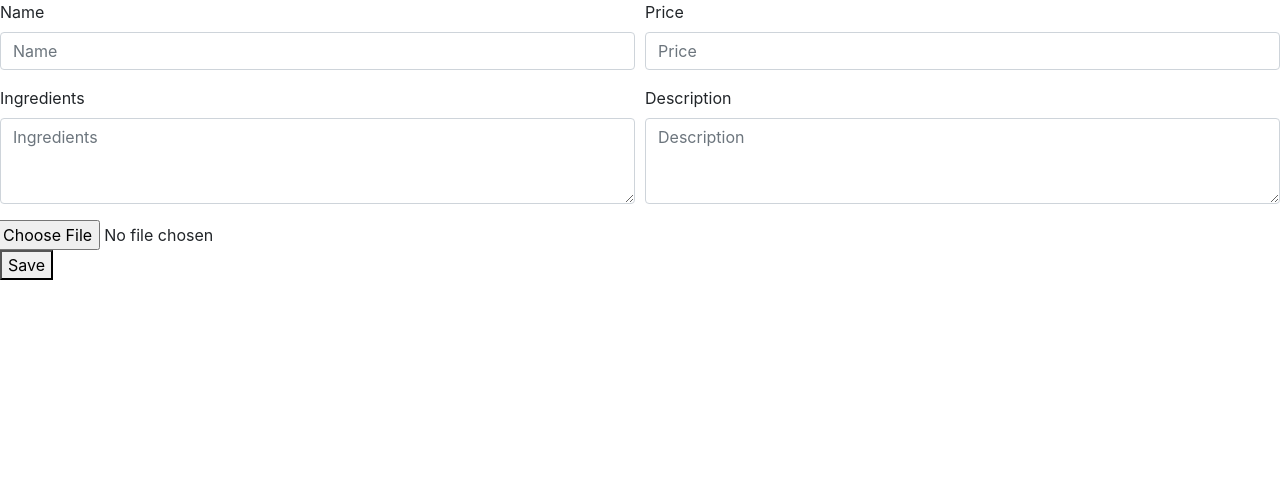
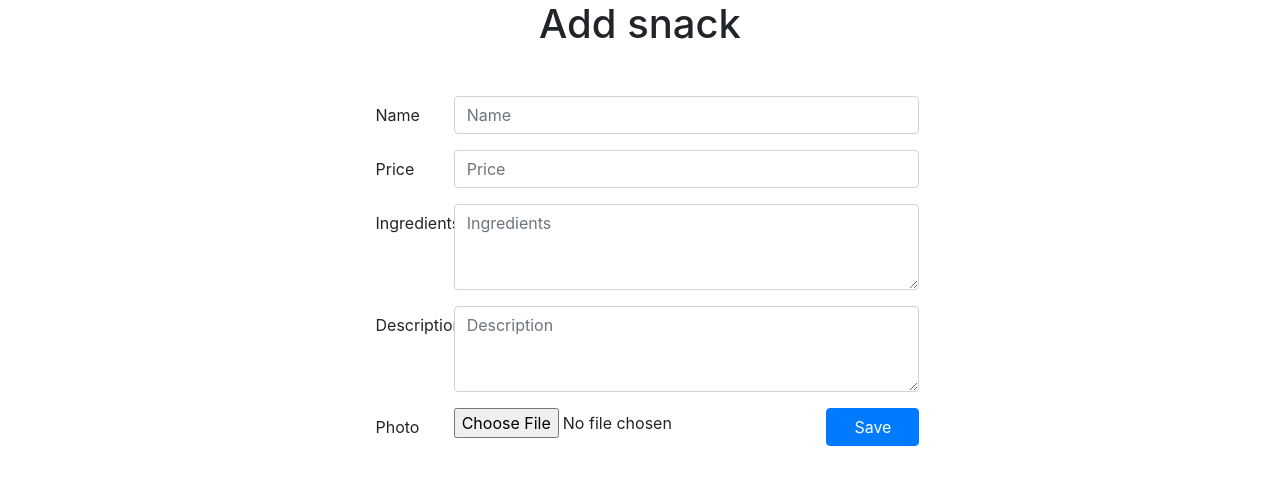
Before and after one commit to Diego448/mini-snacks, a Flask app: page /snacks/add in a window 1280 px wide. Shown: the top 485 px of the page. Run offline with Flask 2, Linux system fonts and the light colour scheme; some libraries are stand-ins or nearby versions.

Commit message:
Updating styles

```diff
--- a/templates/add_snacks.html
+++ b/templates/add_snacks.html
@@ -2,35 +2,35 @@
 <html lang="en">
 <head>
     <meta charset="UTF-8">
-    <title>Snacks</title>
+    <title>Add snack</title>
     <link rel="stylesheet" href="{{ url_for('static', filename='bootstrap.css') }}">
 </head>
 <body>
-    <form method="POST" enctype="multipart/form-data">
-        <div class="form-row">
-            <div class="form-group col">
-                <label>Name</label>
-                <input type="text" class="form-control" placeholder="Name" id="name" name="name">
-            </div>
-            <div class="form-group col">
-                <label>Price</label>
-                <input type="number" class="form-control" placeholder="Price" id="price" name="price">
-            </div>
+    <header class="mb-5">
+        <h1 class="h1 text-center">Add snack</h1>
+    </header>
+    <form method="POST" enctype="multipart/form-data" class="px-5 mx-5">
+        <div class="form-group row justify-content-center">
+            <label class="col-form-label col-1">Name</label>
+            <input type="text" class="form-control col-5" placeholder="Name" id="name" name="name">
         </div>
-        <div class="form-row">
-            <div class="form-group col">
-                <label>Ingredients</label>
-                <textarea class="form-control" rows="3" placeholder="Ingredients" id="ingredients" name="ingredients"></textarea>
-            </div>
-            <div class="form-group col">
-                <label>Description</label>
-                <textarea class="form-control" rows="3" placeholder="Description" id="description" name="description"></textarea>
-            </div>
+        <div class="form-group row justify-content-center">
+            <label class="col-form-label col-1">Price</label>
+            <input type="number" class="form-control col-5" placeholder="Price" id="price" name="price" step="0.5">
         </div>
-        <div class="form-row">
-            <input type="file" accept="image/png, image/jpeg" id="image" name="image">
+        <div class="form-group row justify-content-center">
+            <label class="col-form-label col-1">Ingredients</label>
+            <textarea class="form-control col-5" rows="3" placeholder="Ingredients" id="ingredients" name="ingredients"></textarea>
         </div>
-        <button type="submit">Save</button>
+        <div class="form-group row justify-content-center">
+            <label class="col-form-label col-1">Description</label>
+            <textarea class="form-control col-5" rows="3" placeholder="Description" id="description" name="description"></textarea>
+        </div>
+        <div class="form-group row justify-content-center">
+            <label for="image" class="col-form-label col-1">Photo</label>
+            <input type="file" accept="image/png, image/jpeg" id="image" name="image" class="form-control-file col-4 pl-0">
+            <button type="submit" class="btn btn-primary col-1">Save</button>
+        </div>
     </form>
 </body>
 </html>
```
Also changed, not shown: templates/homepage.html (+6 -6 lines).
